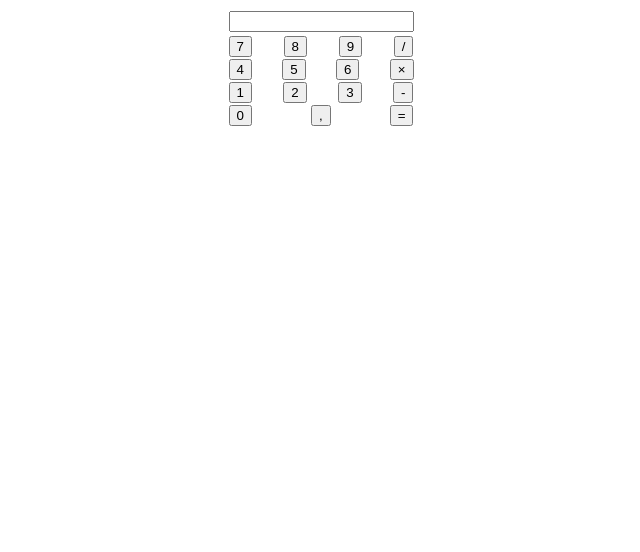
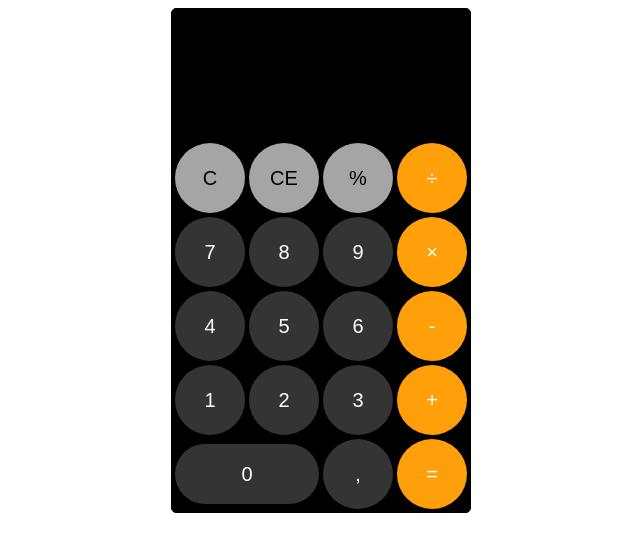
Before and after one commit to fernandolopes0/Calculadora, a plain HTML site: page index.html in a window 1280 px wide. Shown: the whole page, without its empty margins (319-959 px from the left). Drawn offline with Linux system fonts and the light colour scheme.

Commit message:
botões com css estilo calculado do iOS

```diff
--- a/index.html
+++ b/index.html
@@ -1,35 +1,43 @@
 <!DOCTYPE html>
 <html>
     <head>
+        <meta charset="UTF-8">
         <title>Calculadora</title>
+        <link rel="stylesheet" href="static/css/style.css">
     </head>
     <body>
-        <table style="margin: 0 auto;">
+        <table>
+            <tr id="display">
+                <td colspan="4"><input type="text" class="display"></td>
+            </tr>
             <tr>
-                <td colspan="4"><input type="text" id="display"></td>
+                <td><input type="button" value="C" class="botao-c"></td>
+                <td><input type="button" value="CE" class="botao-c"></td>
+                <td><input type="button" value="%" class="botao-c"></td>
+                <td><input type="button" value="÷" class="operator"></td>
             </tr>
-            <tr style="display: flex; justify-content: space-between;">
-                <td><input type="button" value="7" id="numbers"></td>
-                <td><input type="button" value="8" id="numbers"></td>
-                <td><input type="button" value="9" id="numbers"></td>
-                <td><input type="button" value="/" id="operators"></td>
+            <tr>
+                <td><input type="button" value="7" class="number"></td>
+                <td><input type="button" value="8" class="number"></td>
+                <td><input type="button" value="9" class="number"></td>
+                <td><input type="button" value="×" class="operator"></td>
             </tr>
-            <tr style="display: flex; justify-content: space-between;">
-                <td><input type="button" value="4" id="numbers"></td>
-                <td><input type="button" value="5" id="numbers"></td>
-                <td><input type="button" value="6" id="numbers"></td>
-                <td><input type="button" value="×" id="operators"></td>
+            <tr>
+                <td><input type="button" value="4" class="number"></td>
+                <td><input type="button" value="5" class="number"></td>
+                <td><input type="button" value="6" class="number"></td>
+                <td><input type="button" value="-" class="operator"></td>
             </tr>
-            <tr style="display: flex; justify-content: space-between;">
-                <td><input type="button" value="1" id="numbers"></td>
-                <td><input type="button" value="2" id="numbers"></td>
-                <td><input type="button" value="3" id="numbers"></td>
-                <td><input type="button" value="-" id="operators"></td>
+            <tr>
+                <td><input type="button" value="1" class="number"></td>
+                <td><input type="button" value="2" class="number"></td>
+                <td><input type="button" value="3" class="number"></td>
+                <td><input type="button" value="+" class="operator"></td>
             </tr>
-            <tr style="display: flex; justify-content: space-between;">
-                <td><input type="button" value="0" id="numbers"></td>
-                <td><input type="button" value="," id="numbers"></td>
-                <td><input type="button" value="=" id="numbers"></td>
+            <tr>
+                <td colspan="2"><input type="button" value="0" class="number" id="zero"></td>
+                <td><input type="button" value="," class="number"></td>
+                <td><input type="button" value="=" class="operator"></td>
             </tr>
         </table>
 
--- /dev/null
+++ b/static/css/style.css
@@ -0,0 +1,44 @@
+table {
+    border: 1px solid black;
+    margin: 0 auto;
+    background-color: black;
+    border-radius: 5px;
+}
+#zero {
+    height: 60px;
+    width: 144px;
+    border-radius:62px;
+}
+input[type="text"]{
+    vertical-align: bottom;
+    display: flex;
+    text-align: right;
+    height: 125px;
+    width: 288px;
+    background-color: black;
+    border: none;
+    color: white;
+    font-size: 50px;
+
+}
+input[type="button"]{
+    border-radius: 100%;
+    border: none;
+    padding: 0px;
+    font-size: 20px;
+    margin: 0 auto;
+    height: 70px;
+    width: 70px;
+    text-align: center;
+}
+.number {
+    background-color: #343434;
+    color: white;
+}
+.botao-c {
+    background-color: #a5a5a5;
+}
+.operator {
+    background-color: #ff9f0a;
+    color: white;
+}
```
